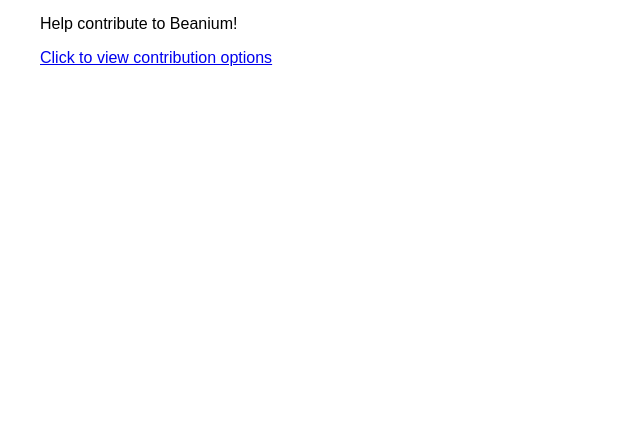
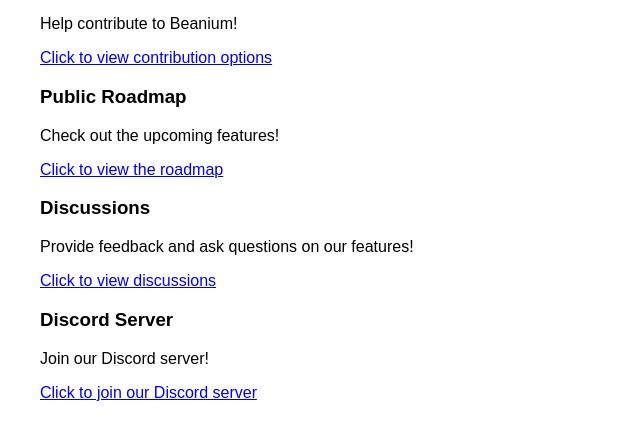
Before and after one commit to BeaniumMC/BeaniumMC.github.io, a plain HTML site: page public/index.html in a window 1280 px wide. Shown: the part 148-588 px from the top of the page, without its empty margins (0-640 px from the left). Drawn offline with Linux system fonts and the light colour scheme.

Commit message:
Update index.html

```diff
--- a/public/index.html
+++ b/public/index.html
@@ -17,5 +17,20 @@
         <p>Help contribute to Beanium!</p>
         <a href="/contribute">Click to view contribution options</a>
     </div>
+    <div>
+        <h3>Public Roadmap</h3>
+        <p>Check out the upcoming features!</p>
+        <a href="https://trello.com/b/w3nmfHbZ/public-roadmap" target="_blank" rel="noreferrer noopener">Click to view the roadmap</a>
+    </div>
+    <div>
+        <h3>Discussions</h3>
+        <p>Provide feedback and ask questions on our features!</p>
+        <a href="https://github.com/orgs/BeaniumMC/discussions" target="_blank" rel="noreferrer noopener">Click to view discussions</a>
+    </div>
+    <div>
+        <h3>Discord Server</h3>
+        <p>Join our Discord server!</p>
+        <a href="https://discord.beanium.net" target="_blank" rel="noreferrer noopener">Click to join our Discord server</a>
+    </div>
 </body>
 </html>
```
